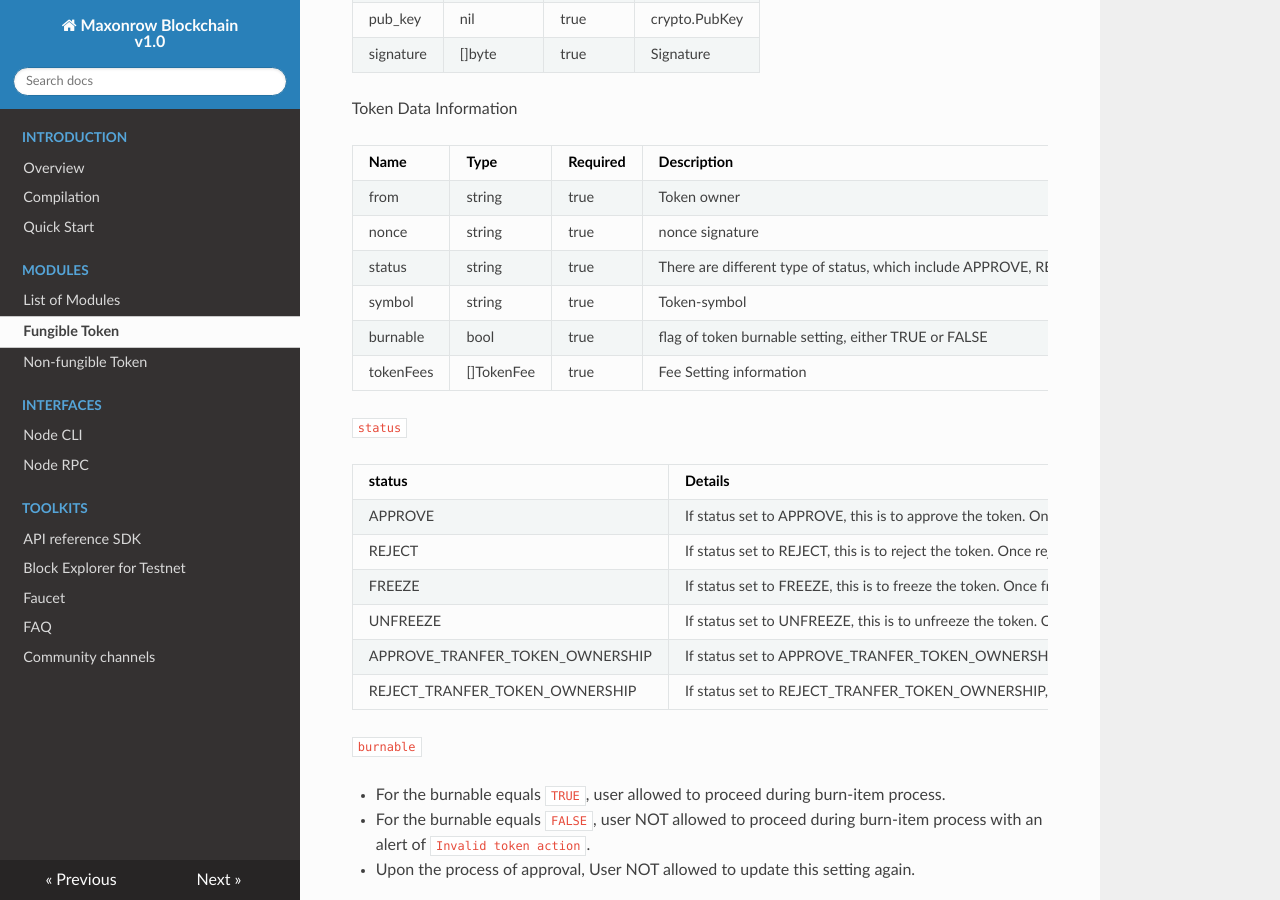
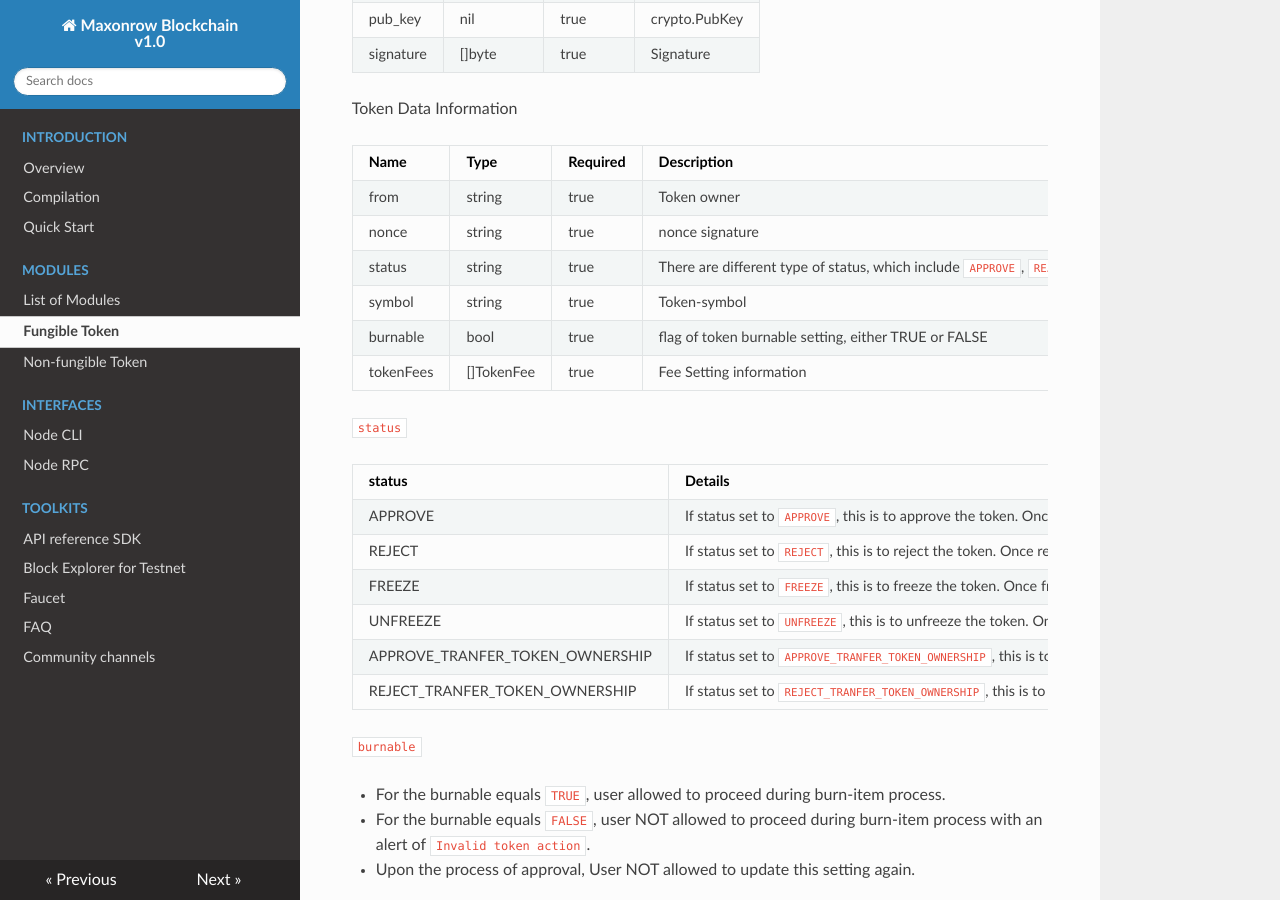
Before and after one commit to maxonrow/docs, an MkDocs documentation site: the page built from docs/modules/fungible/fungible.md, in a window 1280 px wide and 900 px high, scrolled down 4822 px. Built offline with MkDocs 1.6.1, drawn with Linux system fonts in a browser that asks for light colours; nearby versions of some CDN libraries.

```diff
--- a/docs/modules/fungible/fungible.md
+++ b/docs/modules/fungible/fungible.md
@@ -238,7 +238,7 @@ Token Data Information
 | ---- | ---- | -------- | --------------------------- |
 | from | string | true   | Token owner| |
 | nonce | string | true   | nonce signature| |
-| status | string | true   | There are different type of status, which include APPROVE, REJECT, FREEZE, UNFREEZE, APPROVE_TRANFER_TOKEN_OWNERSHIP, REJECT_TRANFER_TOKEN_OWNERSHIP. All this keywords must be matched while come to this message type | |
+| status | string | true   | There are different type of status, which include `APPROVE`, `REJECT`, `FREEZE`, `UNFREEZE`, `APPROVE_TRANFER_TOKEN_OWNERSHIP`, `REJECT_TRANFER_TOKEN_OWNERSHIP`. All this keywords must be matched while come to this message type | |
 | symbol | string | true   | Token-symbol| |
 | burnable | bool | true   | flag of token burnable setting, either TRUE or FALSE| |
 | tokenFees | []TokenFee | true   | Fee Setting information| |
@@ -248,12 +248,12 @@ Token Data Information
 
 | status | Details                 |
 | -------- | --------------------------- |
-| APPROVE  | If status set to APPROVE, this is to approve the token. Once approved, only then token able to perform token action for example: mint, burn, transfer and etc. Additionally, the properties, Fee Setting information, transfer Limit, mint Limit, burnable, transferable, modifiable, pub is mutable.| |
-| REJECT  | If status set to REJECT, this is to reject the token. Once rejected, same token NOT allowed to perform any token action like: mint, burn, transfer and etc.| |
-| FREEZE  | If status set to FREEZE, this is to freeze the token. Once frozen, same token NOT allowed to perform any token action like: mint, burn and so on. | |
-| UNFREEZE  | If status set to UNFREEZE, this is to unfreeze the token. Once unfreeze, same token allowed to perform token action like mint, burn, transfer and so on.| |
-| APPROVE_TRANFER_TOKEN_OWNERSHIP  | If status set to APPROVE_TRANFER_TOKEN_OWNERSHIP, this is to approve the transfer-ownership of the token. Once approved for transfer token-ownership, same token allowed to perform action of transfer-ownership to another party.| |
-| REJECT_TRANFER_TOKEN_OWNERSHIP  | If status set to REJECT_TRANFER_TOKEN_OWNERSHIP, this is to reject the transfer-ownership of the token. Once rejected for transfer token-ownership, same token NOT allowed to perform action of transfer-ownership.| |
+| APPROVE  | If status set to `APPROVE`, this is to approve the token. Once approved, only then token able to perform token action for example: mint, burn, transfer and etc. Additionally, the Fee Setting information, burnable is mutable.| |
+| REJECT  | If status set to `REJECT`, this is to reject the token. Once rejected, same token NOT allowed to perform any token action like: mint, burn, transfer and etc.| |
+| FREEZE  | If status set to `FREEZE`, this is to freeze the token. Once frozen, same token NOT allowed to perform any token action like: mint, burn and so on. | |
+| UNFREEZE  | If status set to `UNFREEZE`, this is to unfreeze the token. Once unfreeze, same token allowed to perform token action like mint, burn, transfer and so on.| |
+| APPROVE_TRANFER_TOKEN_OWNERSHIP  | If status set to `APPROVE_TRANFER_TOKEN_OWNERSHIP`, this is to approve the transfer-ownership of the token. Once approved for transfer token-ownership, same token allowed to perform action of transfer-ownership to another party.| |
+| REJECT_TRANFER_TOKEN_OWNERSHIP  | If status set to `REJECT_TRANFER_TOKEN_OWNERSHIP`, this is to reject the transfer-ownership of the token. Once rejected for transfer token-ownership, same token NOT allowed to perform action of transfer-ownership.| |
 
 
 `burnable`
```
Also changed, not shown: docs/modules/nonfungible/nonfungible.md (+6 -6 lines).
